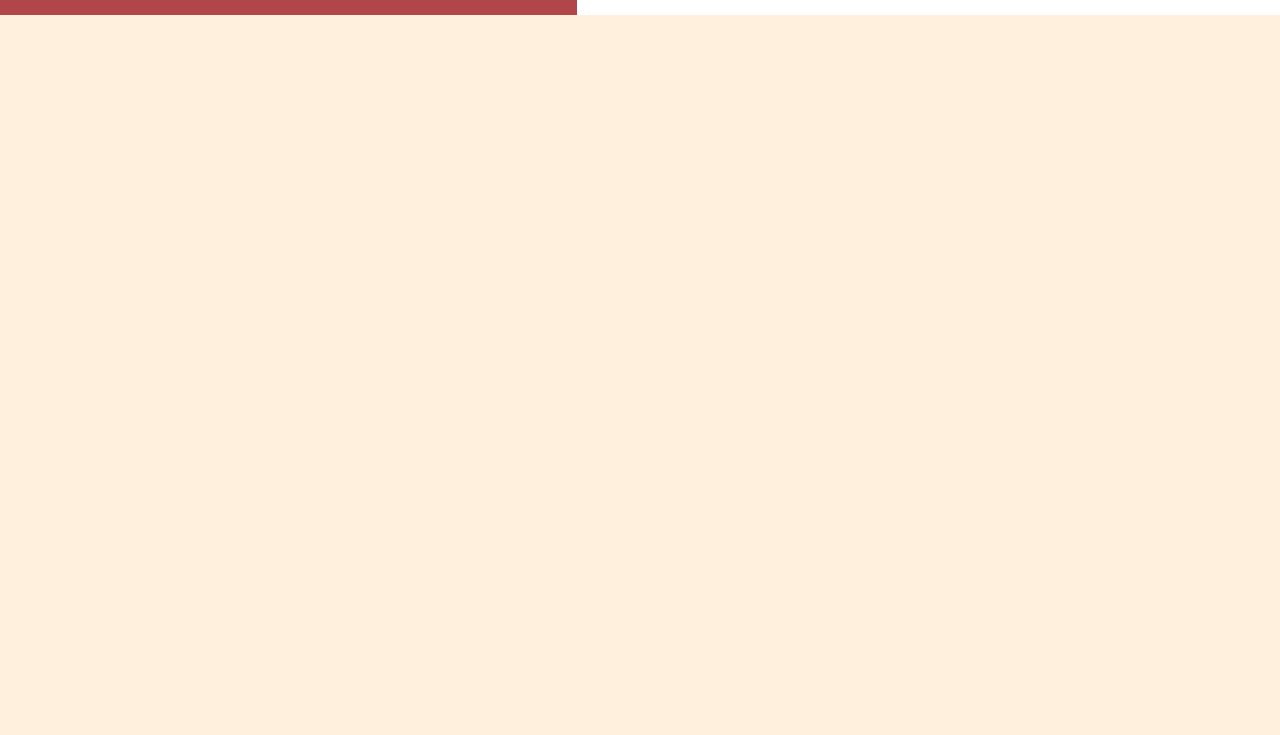
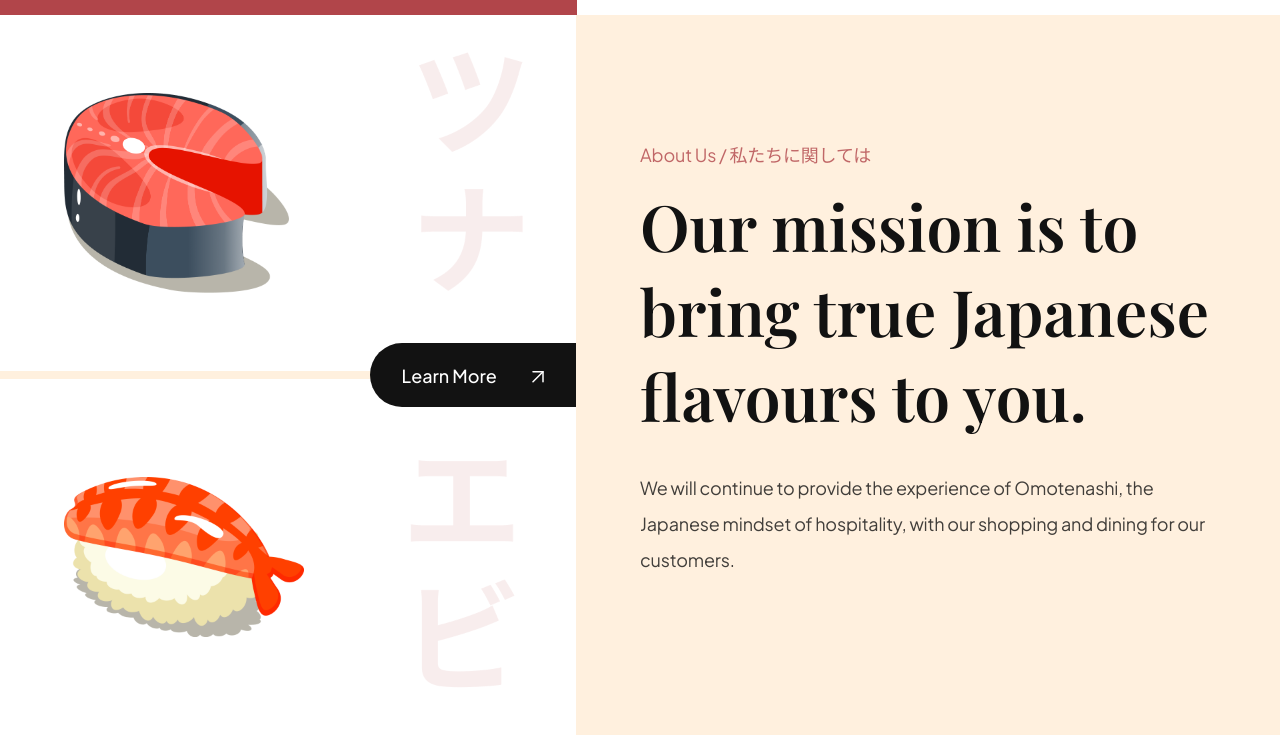
Before and after one commit to Gediminas91/sushi, a plain HTML site: page index.html in a window 1280 px wide. Shown: the part 779-1514 px from the top of the page. Before the commit the page ends 800 px from the top, so only its background shows below. Drawn offline with nearby package versions, Linux system fonts and the light colour scheme.

Commit message:
Implemented about-us section

```diff
--- a/CSS/sections/about.css
+++ b/CSS/sections/about.css
@@ -0,0 +1,65 @@
+.about-us {
+  display: flex;
+  min-height: 720px;
+  overflow: hidden;
+}
+.about-us__image {
+  flex: 1;
+  display: flex;
+  flex-direction: column;
+  justify-content: center;
+
+  background: var(--color-white);
+  position: relative;
+}
+.about-us__image div {
+  padding: 32px 64px;
+  flex: 1;
+  display: flex;
+  align-items: center;
+  background-position: center;
+  background-repeat: no-repeat;
+  background-size: contain;
+}
+.about-us__image-sushi3 {
+  border-bottom: 8px solid var(--color-creamson);
+  background-image: url("../../assets/about_bg1.png");
+}
+.about-us__image-sushi2 {
+  background-image: url("../../assets/about_bg2.png");
+}
+.about-us__image-sushi3 img {
+  width: 225px;
+  height: 200px;
+}
+.about-us__image-sushi2 img {
+  width: 240px;
+  height: 160px;
+}
+.about-us__button {
+  position: absolute;
+  right: 0;
+  padding: 12px 32px;
+  min-height: 64px;
+  background: var(--secondary-color);
+  border-radius: 32px 0 0 32px;
+  border: 0;
+  outline: 0;
+  color: #fff;
+  font-family: var(--plus-jakarta-sans);
+  font-weight: 500;
+  font-size: 18px;
+  line-height: 23px;
+  cursor: pointer;
+}
+.about-us__button img {
+  object-fit: contain;
+  margin-left: 32px;
+}
+.about-us__content {
+  padding: 64px;
+  flex: 1;
+  display: flex;
+  justify-content: center;
+  flex-direction: column;
+}
--- a/index.html
+++ b/index.html
@@ -65,6 +65,30 @@
         </div>
       </div>
     </section>
+    <section class="about-us" id="about-us">
+      <div class="about-us__image">
+        <div class="about-us__image-sushi3">
+          <img src="./assets/sushi-3.png" alt="sushi" />
+        </div>
+        <button class="about-us__button">
+          Learn More <img src="./assets/arrow-up-right.svg" alt="learn more" />
+        </button>
+        <div class="about-us__image-sushi2">
+          <img src="./assets/sushi-2.png" alt="sushi" />
+        </div>
+      </div>
+      <div class="about-us__content">
+        <p class="sushi__subtitle">About Us / 私たちに関しては</p>
+        <h3 class="sushi__title">
+          Our mission is to bring true Japanese flavours to you.
+        </h3>
+        <p class="sushi__description">
+          We will continue to provide the experience of Omotenashi, the Japanese
+          mindset of hospitality, with our shopping and dining for our
+          customers.
+        </p>
+      </div>
+    </section>
     <script src="./JS/script.js" type="module"></script>
   </body>
 </html>
```
